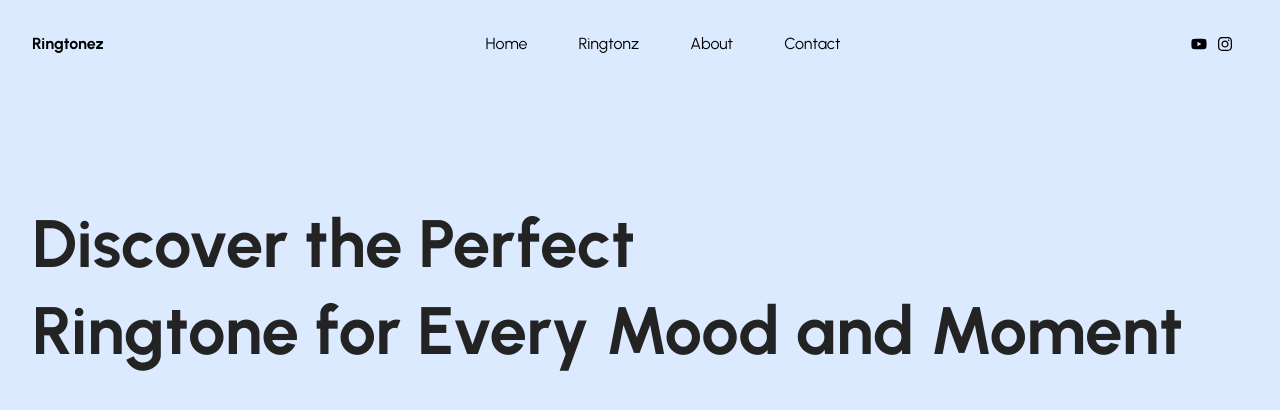
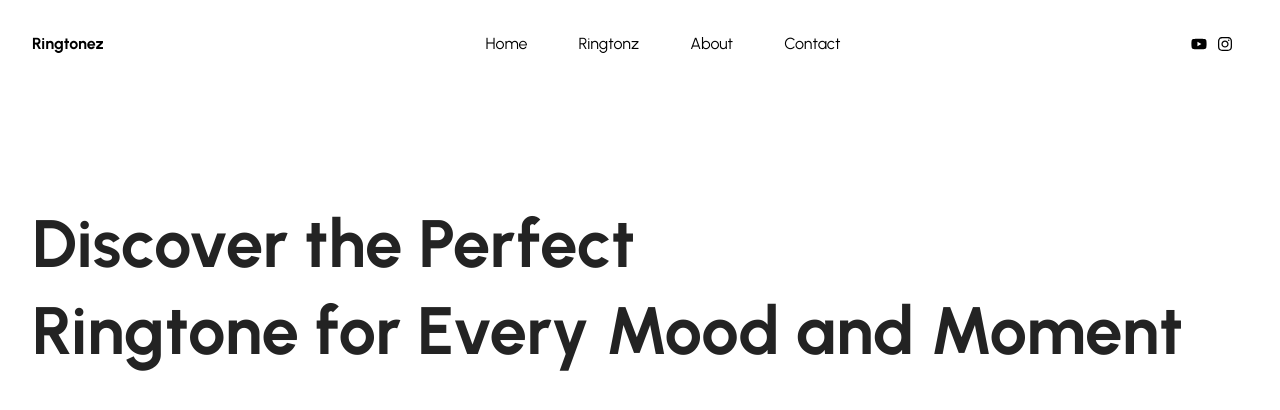
Before and after one commit to SardarJagjeetSingh/Ringtonez, a Next.js app: page / in a window 1280 px wide. Shown: the top 410 px of the page. Built offline with nearby package versions, Linux system fonts and the light colour scheme.

Commit message:
change refrence color

```diff
--- a/app/page.tsx
+++ b/app/page.tsx
@@ -4,7 +4,7 @@ import Hero from './component/Hero/Hero'
 
 const page = () => {
   return (
-    <div className='h-[100vh] w-[100%] bg-blue-100'>
+    <div >
       <Navigation/>
       <Hero/>
     </div>
```
